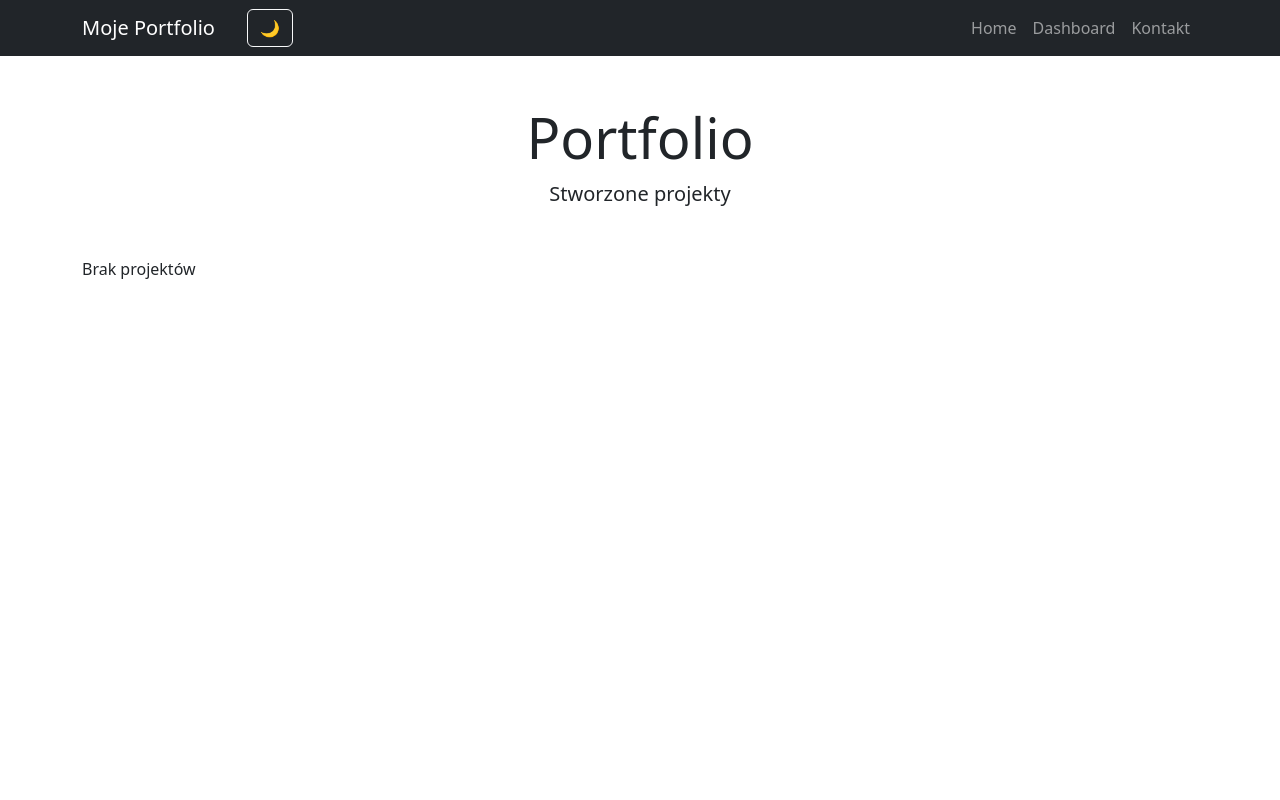
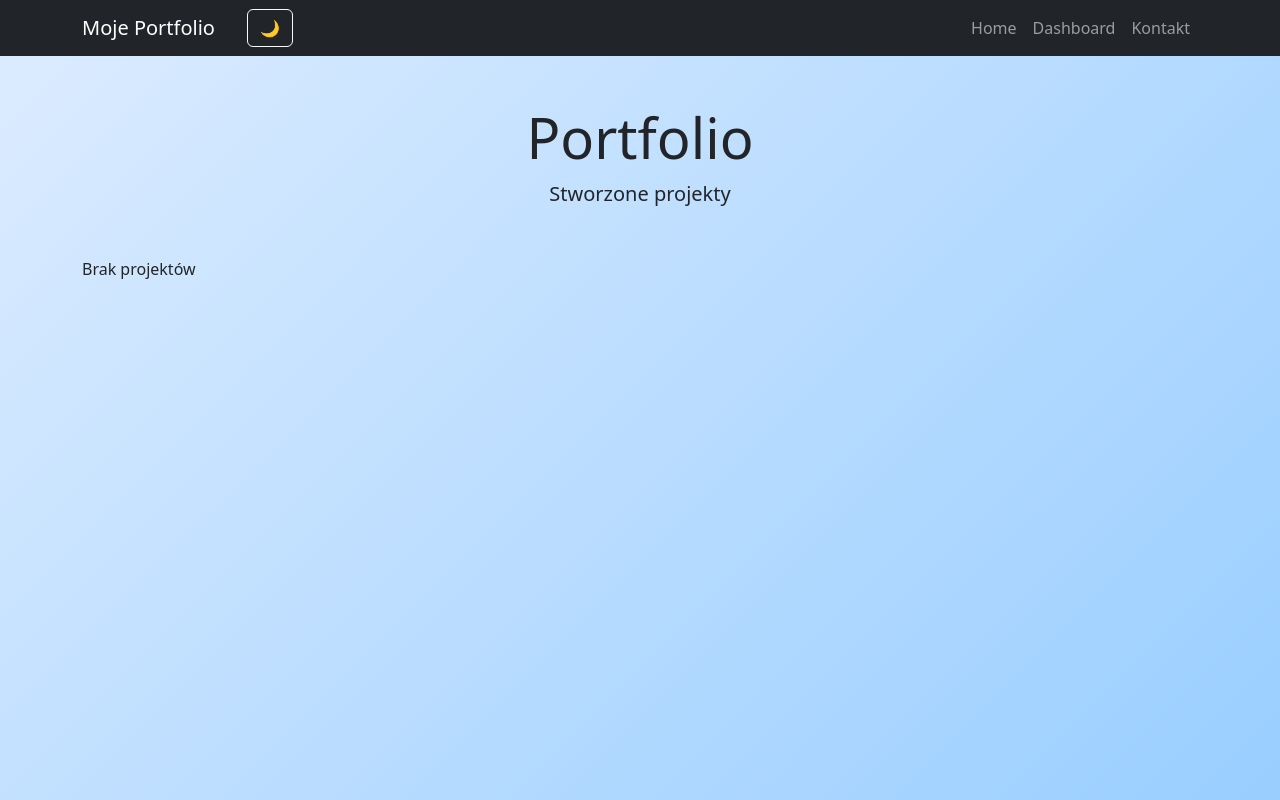
Before and after one commit to Grzegorz-T/Portfolio, a Django app: template core/templates/core/home.html in a window 1280 px wide. Run offline with Django 5.2, Linux system fonts and the light colour scheme; the template is opened without the code that fills it, so the values that code supplies are empty.

Commit message:
Add gradient

```diff
--- a/core/static/core/styles.css
+++ b/core/static/core/styles.css
@@ -1,21 +1,22 @@
 :root {
-    --bg-color: #ffffff;
+    --bg-gradient: linear-gradient(135deg, #ddecff, #99ceff);
     --text-color: #212529;
     --card-bg: #ffffff;
     --navbar-bg: #212529;
 }
 
 [data-theme="dark"] {
-    --bg-color: #121212;
+    --bg-gradient: linear-gradient(135deg, #0f2027, #203a43, #2c5364);
     --text-color: #f1f1f1;
     --card-bg: #1e1e1e;
     --navbar-bg: #000000;
 }
 
 body {
-    background-color: var(--bg-color);
+    background: var(--bg-gradient);
     color: var(--text-color);
-    transition: background-color 0.3s ease, color 0.3s ease;
+    min-height: 100vh;
+    transition: background 0.4s ease, color 0.3s ease;
 }
 
 .card {
--- a/core/templates/core/base.html
+++ b/core/templates/core/base.html
@@ -1,4 +1,4 @@
-{% load static %}
+
 <!DOCTYPE html>
 <html lang="pl">
 <head>
@@ -12,7 +12,7 @@
     <link href="https://cdn.jsdelivr.net/npm/bootstrap-icons/font/bootstrap-icons.css" rel="stylesheet">
     <!-- AOS (Animate On Scroll) -->
     <link href="https://unpkg.com/aos@2.3.1/dist/aos.css" rel="stylesheet">
-
+    {% load static %}
     <link rel="stylesheet" href="{% static 'core/styles.css' %}">
     {% block extra_head %}{% endblock %}
 </head>
```
Also changed, not shown: 1 other file.
